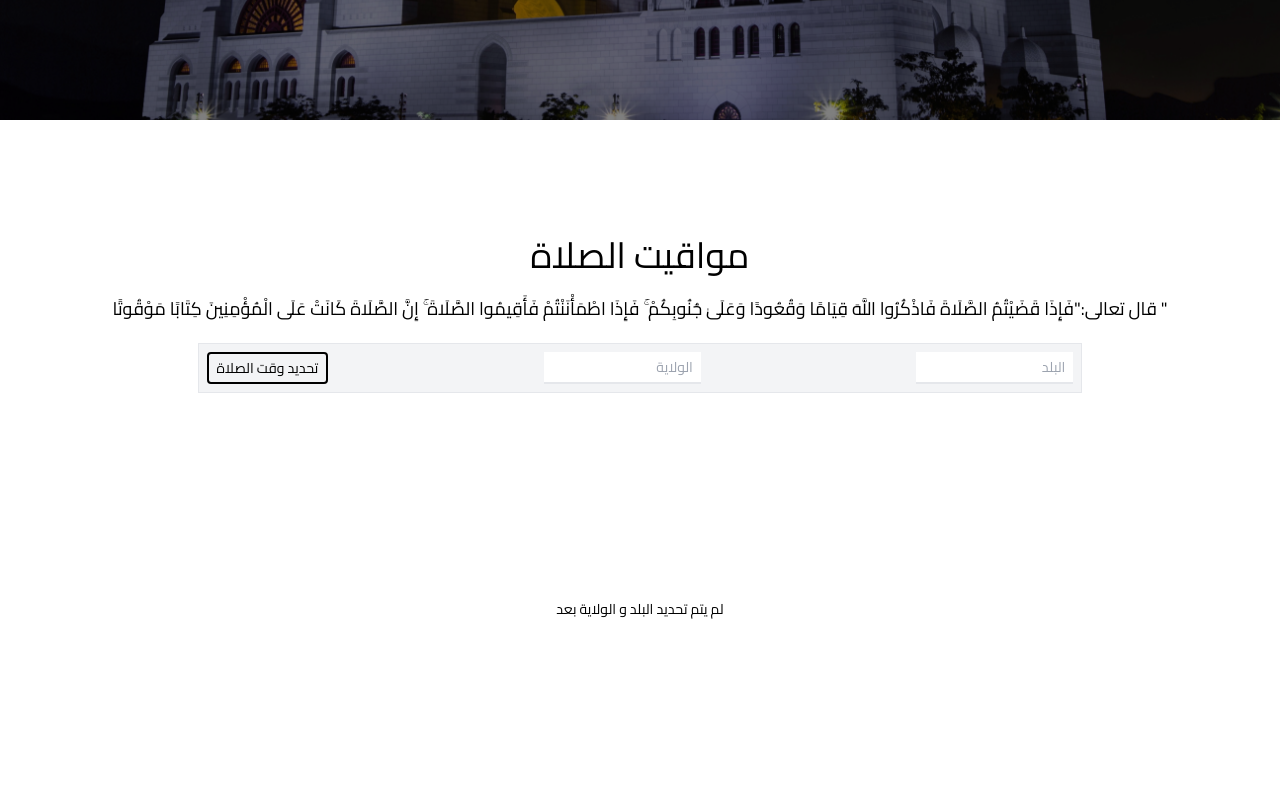
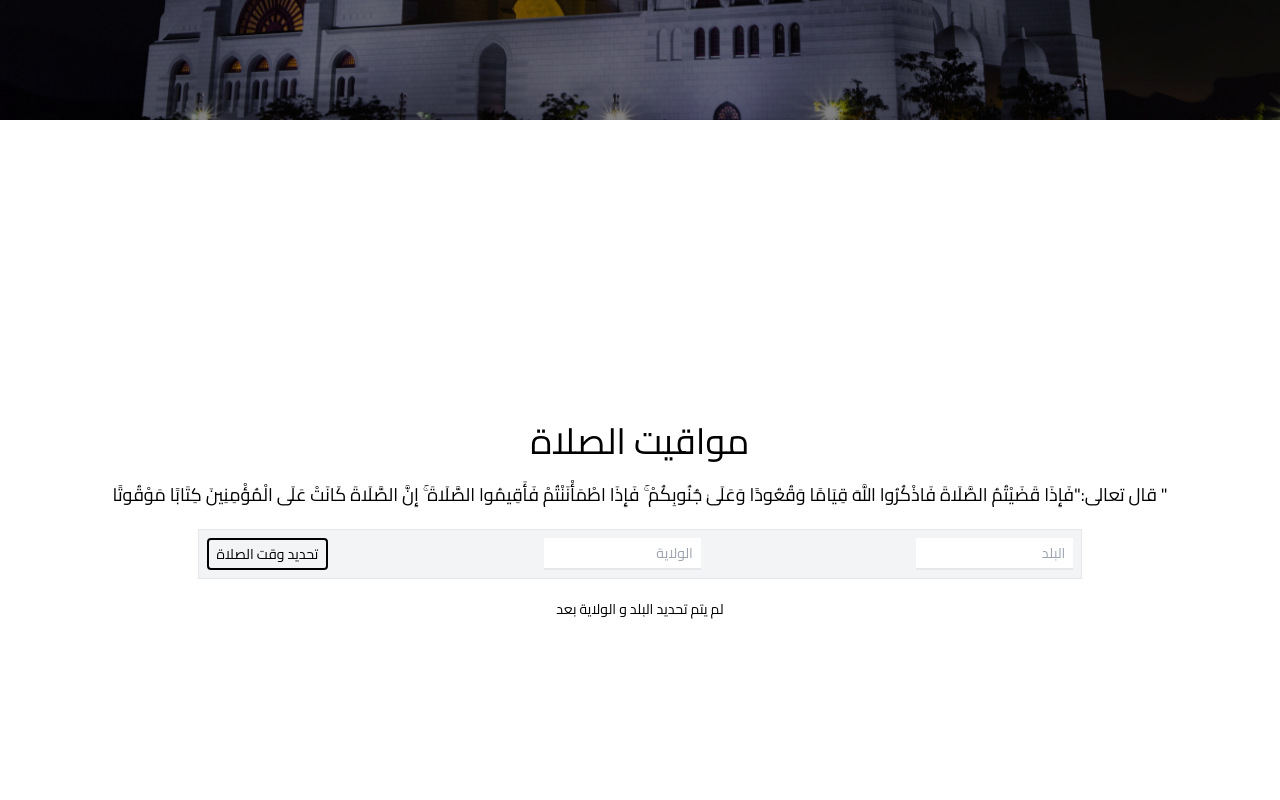
Before and after one commit to kreifeur/baleghni, a React (Vite) app: page / in a window 1280 px wide. Shown: the part 680-1480 px from the top of the page. Built offline with nearby package versions, Linux system fonts and the light colour scheme; no server answers.

Commit message:
update salat

```diff
--- a/src/pages/Salat.jsx
+++ b/src/pages/Salat.jsx
@@ -19,7 +19,7 @@ const Salat = () => {
     setCountry("");
   };
   return (
-    <div id="salat" className="p-2 flex flex-col gap-[20px] items-center h-screen justify-center ">
+    <div id="salat" className="p-2 flex flex-col gap-[20px] items-center min-h-screen justify-center ">
       <div className="text-4xl">مواقيت الصلاة</div>
       <div className="text-lg text-right">
         قال تعالى:"فَإِذَا قَضَيْتُمُ الصَّلَاةَ فَاذْكُرُوا اللَّهَ قِيَامًا
```
